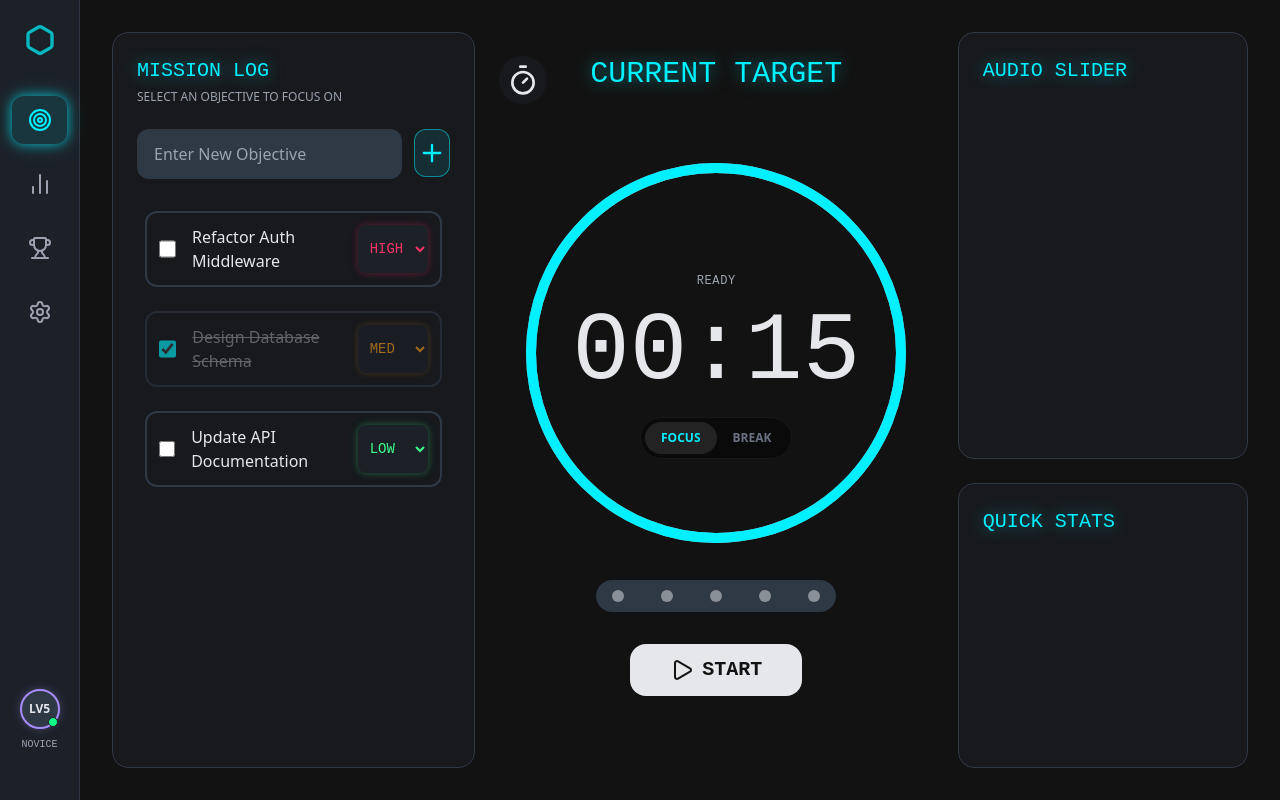
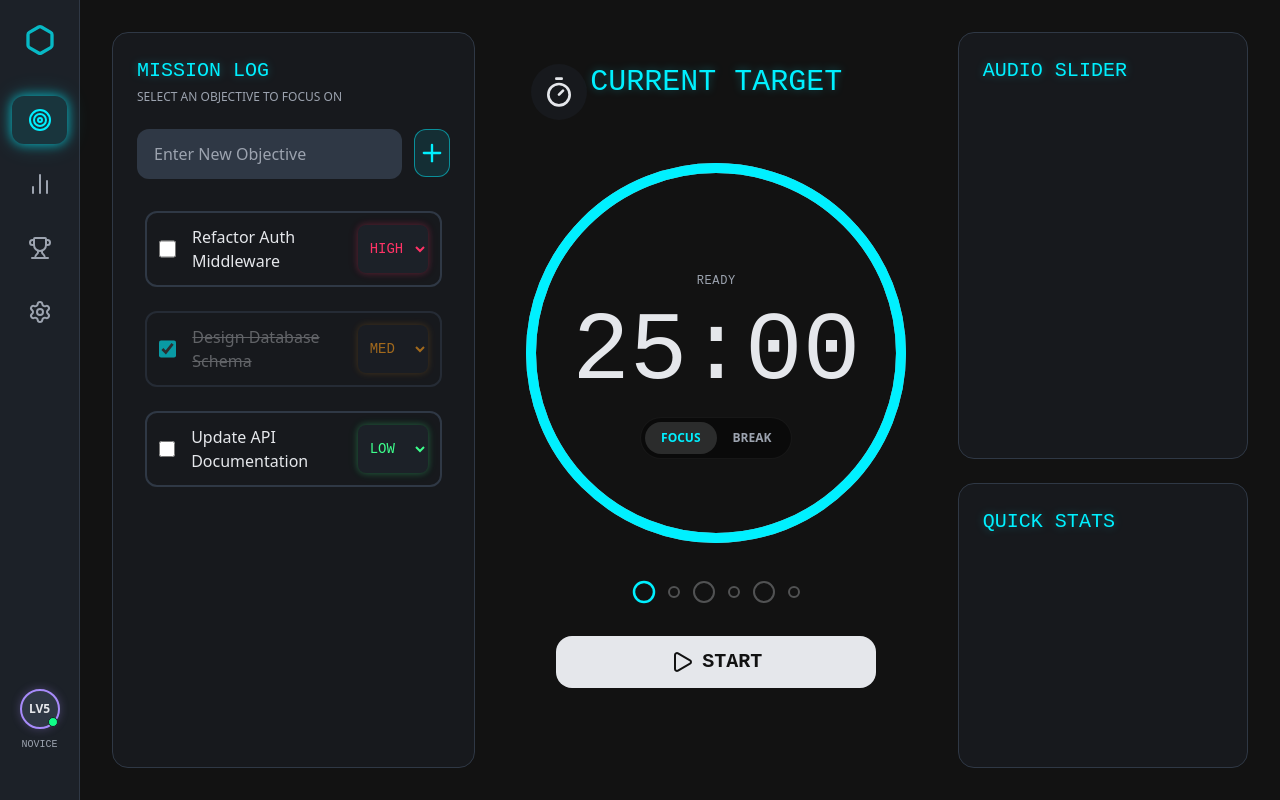
Before and after one commit to matthewhaines12/zero-scroll, a React (Vite) app: page / in a window 1280 px wide. Built offline with nearby package versions, Linux system fonts and the light colour scheme.

Commit message:
Major improvements in timer functionality and display

```diff
--- a/src/components/timer/FocusTimer.jsx
+++ b/src/components/timer/FocusTimer.jsx
@@ -7,25 +7,32 @@ import { useTaskContext } from '../../context/TaskContext';
 import { useTimerControl } from '../../context/TimerContext';
 import { useModeContext } from '../../context/ModeContext';
 import { useSettingsContext } from '../../context/SettingsContext';
-import {
-  PRIORITY_COLORS,
-  TIMER_LENGTH,
-  MODES,
-} from '../../services/utils/constants';
+import { PRIORITY_COLORS, MODES } from '../../services/utils/constants';
 import { useState } from 'react';
 
 const FocusTimer = () => {
-  const { isRunning, hasStarted, start, pause, reset } = useTimerControl();
+  const {
+    isRunning,
+    hasStarted,
+    userStartedRef,
+    start,
+    pause,
+    handleTimerReset,
+    handleEndMode,
+  } = useTimerControl();
   const { activeTask } = useTaskContext();
-  const { mode, setMode } = useModeContext();
+  const { mode } = useModeContext();
   const { timerSettings } = useSettingsContext();
   const [showSettings, setShowSettings] = useState(false);
+
+  const repeatCount = parseInt(timerSettings.REPEAT.value);
 
   const handleToggle = () => {
     if (isRunning) {
       pause();
     } else if (!hasStarted) {
       start(timerSettings[mode].value);
+      userStartedRef.current = true;
     } else {
       start();
     }
@@ -33,81 +40,96 @@ const FocusTimer = () => {
 
   return (
     <article
-      className={`${MODES[mode]} relative flex flex-col gap-6 items-center w-full p-6 overflow-hidden`}
+      className={`${MODES[mode]} relative flex flex-col items-center w-full p-8 overflow-hidden`}
     >
+      {/* Settings Button */}
       <button
         onClick={() => setShowSettings(true)}
-        className="absolute left-0 hover:opacity-85 cursor-pointer text-text-base bg-surface-1/50 p-2 rounded-full"
+        disabled={isRunning}
+        className="absolute top-8 left-8 hover:opacity-85 cursor-pointer text-text-base bg-surface-1/50 p-3 rounded-full"
       >
         <Timer size={32} />
       </button>
 
+      {/* Settings Modal */}
       <Modal isOpen={showSettings} onClose={() => setShowSettings(false)}>
-        <TimerSettings onClose={() => setShowSettings(false)}></TimerSettings>
+        <TimerSettings onClose={() => setShowSettings(false)} />
       </Modal>
 
-      <header className="flex flex-col items-center mb-6 min-h-18">
+      {/* Header */}
+      <header className="flex flex-col items-center mb-8 min-h-20">
         <h2 className="font-timer text-neon-focus text-3xl uppercase drop-shadow-neon-focus break:text-neon-break break:drop-shadow-neon-break">
           Current Target
         </h2>
-
-        <p className="text-lg text-text-base/90 mt-1 flex items-center gap-2">
         {activeTask && (
-            <>
+          <p className="text-lg text-text-base/90 mt-2 flex items-center gap-2">
             <CircleSmall
-                className={`shrink-0 rounded-full ${
-                  PRIORITY_COLORS[activeTask?.priority]
+              className={`opacity-80 shrink-0 rounded-full ${
+                PRIORITY_COLORS[activeTask.priority]
               }`}
               size={20}
             />
-              {activeTask?.title}
-            </>
+            {activeTask.title}
+          </p>
         )}
-        </p>
       </header>
-      <div className="relative flex items-center justify-center w-[380px] h-[380px] ">
-        <div className="absolute inset-0 flex flex-col gap-4 items-center justify-center ">
+
+      {/* Timer Display */}
+      <div className="relative flex items-center justify-center w-[380px] h-[380px]">
+        <div className="absolute inset-0 flex flex-col gap-4 items-center justify-center">
           <p className="font-timer tracking-wider text-text-muted text-xs select-none">
-            {isRunning ? 'FLOW STATE' : 'READY'}
+            {isRunning
+              ? mode === 'FOCUS'
+                ? 'FLOW STATE'
+                : mode === 'BREAK'
+                ? 'BREAK TIME'
+                : mode === 'RECOVER'
+                ? 'RECOVER TIMER'
+                : 'SESSION'
+              : 'READY'}
           </p>
 
           <TimerDisplay />
 
+          {/* Mode Indicator */}
           <div className="flex p-1 bg-black/40 rounded-full border border-white/5">
-            <button
-              onClick={() => setMode('FOCUS')}
-              className={`px-4 py-2 text-xs font-bold rounded-full cursor-pointer
-              ${
+            <p
+              className={`px-4 py-2 text-xs font-semibold rounded-full select-none ${
                 mode === 'FOCUS'
-                  ? 'bg-white/10 text-neon-focus'
-                  : 'text-gray-500 hover:text-text-base'
-              }
-              `}
+                  ? 'bg-text-base/15 text-neon-focus'
+                  : 'text-text-muted'
+              }`}
             >
               FOCUS
-            </button>
-            <button
-              onClick={() => setMode('BREAK')}
-              className={`px-4 py-2 text-xs font-bold rounded-full cursor-pointer
-                ${
-                  mode === 'BREAK'
-                    ? 'bg-white/10 text-neon-break'
-                    : 'text-gray-500 hover:text-text-base'
-                }
-                `}
+            </p>
+            <p
+              className={`px-4 py-2 text-xs font-semibold rounded-full select-none ${
+                mode === 'BREAK' || mode === 'RECOVER'
+                  ? 'bg-text-base/15 text-neon-break'
+                  : 'text-text-muted'
+              }`}
             >
               BREAK
-            </button>
+            </p>
           </div>
         </div>
       </div>
 
-      <SessionDisplay isRunning={isRunning} mode={mode} />
-      <div className="mt-2 flex flex-col gap-8">
+      {/* Session Display */}
+      <div className="mt-6">
+        <SessionDisplay
+          isRunning={isRunning}
+          mode={mode}
+          repeatCount={repeatCount}
+        />
+      </div>
+
+      {/* Control Buttons */}
+      <div className="mt-8 flex flex-col gap-6 w-full max-w-xs">
         <button
           type="button"
           onClick={handleToggle}
-          className={`inline-flex items-center justify-center gap-2 px-10 py-3 rounded-2xl text-xl font-timer uppercase font-bold hover:opacity-85 cursor-pointer ${
+          className={`w-full inline-flex items-center justify-center gap-2 px-10 py-3 rounded-2xl text-xl font-timer uppercase font-bold hover:opacity-85 cursor-pointer transition-opacity ${
             isRunning
               ? 'bg-surface-1 border border-neon-focus text-neon-focus break:border-neon-break break:text-neon-break'
               : 'bg-text-base text-primary-dark'
@@ -118,12 +140,20 @@ const FocusTimer = () => {
         </button>
 
         {!isRunning && hasStarted && (
+          <div className="flex gap-3 w-full">
             <button
-            onClick={() => reset()}
-            className="bg-surface-1 border border-text-base py-3 rounded-2xl font-bold cursor-pointer hover:opacity-85"
+              onClick={() => handleEndMode()}
+              className="flex-1 bg-surface-1 border border-text-base py-3 rounded-2xl font-bold cursor-pointer hover:opacity-85 transition-opacity"
             >
-            RESET
+              END {mode}
             </button>
+            <button
+              onClick={() => handleTimerReset()}
+              className="flex-1 bg-surface-1 border border-red-500 text-red-500 py-3 rounded-2xl font-bold cursor-pointer hover:opacity-85 transition-opacity"
+            >
+              QUIT
+            </button>
+          </div>
         )}
       </div>
     </article>
--- a/src/components/timer/SessionDisplay.jsx
+++ b/src/components/timer/SessionDisplay.jsx
@@ -1,13 +1,87 @@
-import { CheckCircle2 } from 'lucide-react';
+import { useSessionContext } from '../../context/SessionContext';
+import { CheckCircle2, Circle } from 'lucide-react';
 
-const SLOTS = 5;
+const SessionDisplay = ({ isRunning, mode, repeatCount }) => {
+  const { completedFocusSessions, currentCycle } = useSessionContext();
 
-const SessionDisplay = ({ isRunning, mode }) => {
   return (
-    <div className="flex items-center justify-between px-4 h-8 w-60 bg-surface-2 rounded-full">
-      {Array.from({ length: SLOTS }, (_, i) => (
-        <p key={i} className="w-3 h-3 bg-text-base/50 rounded-full"></p>
-      ))}
+    <div className="flex items-center gap-3">
+      {Array.from({ length: repeatCount * 2 }, (_, i) => {
+        const isFocusSlot = i % 2 === 0;
+        const focusIndex = Math.floor(i / 2);
+        const isFocusCompleted =
+          isFocusSlot && focusIndex < completedFocusSessions;
+        const isBreakCompleted =
+          !isFocusSlot && focusIndex < completedFocusSessions;
+
+        // Calculate if this slot is currently active
+        const isCurrent =
+          i === currentCycle * 2 - 2 || i === currentCycle * 2 - 1;
+        const isActiveFocus = isCurrent && isFocusSlot && mode === 'FOCUS';
+        const isActiveBreak =
+          isCurrent && !isFocusSlot && (mode === 'BREAK' || mode === 'RECOVER');
+
+        // Completed focus - show checkmark with blue
+        if (isFocusCompleted) {
+          return (
+            <div key={i} className="relative">
+              <CheckCircle2
+                size={24}
+                className="text-neon-focus drop-shadow-[0_0_8px_rgba(0,240,255,0.6)]"
+                strokeWidth={2.5}
+              />
+            </div>
+          );
+        }
+
+        // Completed break - show filled green dot
+        if (isBreakCompleted) {
+          return (
+            <div key={i} className="relative">
+              <div className="w-3 h-3 rounded-full bg-neon-break shadow-[0_0_8px_rgba(16,255,136,0.6)]" />
+            </div>
+          );
+        }
+
+        // Active focus session - show pulsing blue outline
+        if (isActiveFocus) {
+          return (
+            <div key={i} className="relative">
+              <Circle
+                size={24}
+                className={`text-neon-focus ${
+                  isRunning ? 'animate-pulse' : ''
+                }`}
+                strokeWidth={2.5}
+              />
+            </div>
+          );
+        }
+
+        // Active break session - show pulsing green ring
+        if (isActiveBreak) {
+          return (
+            <div key={i} className="relative">
+              <div
+                className={`w-2 h-2 rounded-full border-2 border-neon-break ${
+                  isRunning ? 'animate-pulse' : ''
+                }`}
+              />
+            </div>
+          );
+        }
+
+        // Upcoming sessions - show muted outline
+        return (
+          <div key={i} className="relative">
+            {isFocusSlot ? (
+              <Circle size={24} className="text-text-base/30" strokeWidth={2} />
+            ) : (
+              <div className="w-3 h-3 rounded-full border-2 border-text-base/30" />
+            )}
+          </div>
+        );
+      })}
     </div>
   );
 };
--- a/src/components/timer/TimerDisplay.jsx
+++ b/src/components/timer/TimerDisplay.jsx
@@ -1,10 +1,9 @@
 import { useTimerState } from '../../context/TimerContext';
-import { TIMER_LENGTH } from '../../services/utils/constants';
 
 const TimerDisplay = () => {
-  const { remaining } = useTimerState();
+  const { remaining, totalDuration } = useTimerState();
 
-  const totalTime = TIMER_LENGTH;
+  const totalTime = totalDuration;
   const size = 380;
   const strokeWidth = 10;
   const radius = (size - strokeWidth) / 2;
--- a/src/components/timer/TimerSettings.jsx
+++ b/src/components/timer/TimerSettings.jsx
@@ -6,9 +6,6 @@ const TimerSettings = ({ onClose }) => {
 
   const handleApplySettings = (e) => {
     e.preventDefault();
-
-    console.log('submit clicked');
-    console.log(timerSettings);
     onClose();
   };
 
@@ -66,7 +63,7 @@ const TimerSettings = ({ onClose }) => {
         <div className="flex justify-between mt-6">
           <button
             onClick={() => onClose()}
-            className="bg-primary-dark uppercase text-sm font-bold self-center px-4 py-2 rounded-2xl hover:opacity-85 cursor-pointer"
+            className="bg-surface-1 uppercase text-sm font-bold self-center px-4 py-2 rounded-2xl hover:opacity-85 cursor-pointer"
           >
             Cancel
           </button>
--- a/src/context/SessionContext.jsx
+++ b/src/context/SessionContext.jsx
@@ -1,22 +1,45 @@
-// import { createContext, use, useState } from 'react';
+import { createContext, use, useState, useCallback } from 'react';
 
-// const SessionContext = createContext(null);
+const SessionContext = createContext(null);
 
-// export const SessionProvider = ({ children }) => {
-//   // Mock Data
-//   const [session, setSession] = useState();
+export const SessionProvider = ({ children }) => {
+  const [completedFocusSessions, setCompletedFocusSessions] = useState(0);
+  const [currentCycle, setCurrentCycle] = useState(1); // Which focus cycle 1 - 4 (Repeat)
 
-//   return (
-//     <SessionContext value={{ session, setSession }}>{children}</SessionContext>
-//   );
-// };
+  const completeFocusSession = useCallback(() => {
+    setCompletedFocusSessions((prev) => prev + 1);
+  }, []);
 
-// export const useSessionContext = () => {
-//   const context = use(TaskContext);
+  const nextCycle = useCallback(() => {
+    setCurrentCycle((prev) => prev + 1);
+  }, []);
 
-//   if (!context) {
-//     throw new Error('useTaskContext must be used within TimerProvider');
-//   }
+  const resetCycle = useCallback(() => {
+    setCompletedFocusSessions(0);
+    setCurrentCycle(1);
+  }, []);
 
-//   return context;
-// };
+  return (
+    <SessionContext
+      value={{
+        completedFocusSessions,
+        currentCycle,
+        completeFocusSession,
+        nextCycle,
+        resetCycle,
+      }}
+    >
+      {children}
+    </SessionContext>
+  );
+};
+
+export const useSessionContext = () => {
+  const context = use(SessionContext);
+
+  if (!context) {
+    throw new Error('useSessionContext must be used within SessionProvider');
+  }
+
+  return context;
+};
--- a/src/context/TimerContext.jsx
+++ b/src/context/TimerContext.jsx
@@ -1,21 +1,135 @@
-import { createContext, use, useMemo } from 'react';
+import {
+  createContext,
+  use,
+  useMemo,
+  useCallback,
+  useEffect,
+  useRef,
+} from 'react';
 import { useTimer } from '../hooks/useTimer';
+import { useModeContext } from './ModeContext';
+import { useSettingsContext } from './SettingsContext';
+import { useSessionContext } from './SessionContext';
 
 // Separate contexts for control (rarely changes) and state (changes every second)
 const TimerControlContext = createContext(null);
 const TimerStateContext = createContext(null);
 
 export const TimerProvider = ({ children }) => {
-  const { remaining, isRunning, hasStarted, start, pause, reset } = useTimer();
+  const userStartedRef = useRef(false);
+  const { mode, setMode } = useModeContext();
+  const { timerSettings } = useSettingsContext();
+  const { currentCycle, completeFocusSession, nextCycle, resetCycle } =
+    useSessionContext();
+
+  const getDuration = () => {
+    switch (mode) {
+      case 'FOCUS':
+        return parseInt(timerSettings[mode].value) * 60;
+
+      case 'BREAK':
+        return parseInt(timerSettings[mode].value) * 60;
+
+      case 'RECOVER':
+        return parseInt(timerSettings[mode].value) * 60;
+
+      default:
+        return parseInt(timerSettings.FOCUS.value) * 60;
+    }
+  };
+
+  const duration = getDuration();
+
+  // Transition when timer completes
+  const handleTimerComplete = useCallback(() => {
+    const repeatCount = parseInt(timerSettings.REPEAT.value);
+
+    if (mode === 'FOCUS') {
+      completeFocusSession();
+
+      if (currentCycle >= repeatCount) {
+        setMode('RECOVER');
+      } else {
+        setMode('BREAK');
+      }
+    } else if (mode === 'BREAK') {
+      nextCycle();
+      setMode('FOCUS');
+    } else if (mode === 'RECOVER') {
+      handleTimerReset();
+    }
+  }, [
+    mode,
+    currentCycle,
+    timerSettings,
+    completeFocusSession,
+    nextCycle,
+    resetCycle,
+    setMode,
+  ]);
+
+  // Auto start next mode when timer is running
+  useEffect(() => {
+    if (!userStartedRef.current) return;
+
+    let timerId;
+    if (!hasStarted && !isRunning && mode) {
+      timerId = setTimeout(() => {
+        start(parseInt(timerSettings[mode].value));
+      }, 1000); // 1 second delay when transitioning
+    }
+    // Return a cleanup function
+    return () => {
+      clearTimeout(timerId);
+    };
+  }, [mode]);
+
+  const {
+    remaining,
+    totalDuration,
+    isRunning,
+    hasStarted,
+    start,
+    pause,
+    reset,
+  } = useTimer(duration, handleTimerComplete);
+
+  const handleTimerReset = useCallback(() => {
+    reset();
+    resetCycle();
+    setMode('FOCUS');
+    userStartedRef.current = false;
+  }, [resetCycle, reset]);
+
+  const handleEndMode = useCallback(() => {
+    reset();
+    handleTimerComplete();
+  }, [reset, handleTimerComplete]);
 
   // Control context only updates when isRunning or functions change
   const controlValue = useMemo(
-    () => ({ isRunning, hasStarted, start, pause, reset }),
-    [isRunning, hasStarted, start, pause, reset]
+    () => ({
+      isRunning,
+      hasStarted,
+      userStartedRef,
+      start,
+      pause,
+      handleTimerReset,
+      handleEndMode,
+    }),
+    [
+      isRunning,
+      hasStarted,
+      userStartedRef,
+      start,
+      pause,
+      handleTimerReset,
+      handleEndMode,
+    ]
   );
 
   // State context only contains remaining time
-  const stateValue = { remaining };
+  const stateValue = { remaining, totalDuration };
 
   return (
     <TimerControlContext value={controlValue}>
@@ -35,7 +149,7 @@ export const useTimerControl = () => {
   return context;
 };
 
-// Hook for components that need the time value (remaining)
+// Hook for components that need the time value (remaining, totalDuration)
 export const useTimerState = () => {
   const context = use(TimerStateContext);
 
--- a/src/hooks/useTimer.js
+++ b/src/hooks/useTimer.js
@@ -1,9 +1,9 @@
 import { useEffect, useState, useRef, useCallback } from 'react';
-import { TIMER_LENGTH } from '../services/utils/constants';
 
-export const useTimer = () => {
+export const useTimer = (initialDuration, onComplete) => {
   const workerRef = useRef(null);
-  const [remaining, setRemaining] = useState(TIMER_LENGTH);
+  const [remaining, setRemaining] = useState(initialDuration);
+  const [totalDuration, setTotalDuration] = useState(initialDuration);
   const [isRunning, setIsRunning] = useState(false);
   const [hasStarted, setHasStarted] = useState(false);
 
@@ -20,29 +20,36 @@ export const useTimer = () => {
       }
 
       if (event.data.done) {
-        setRemaining(TIMER_LENGTH);
         setIsRunning(false);
         setHasStarted(false);
+        onComplete?.(); // call the completion callback
       }
     };
 
     return () => {
       workerRef.current?.terminate(); // If current worker exists, clear on unmount
     };
-  }, []);
+  }, [onComplete]);
+
+  // Update timer when duration changes (mode)
 
   // Avoid creating a new function every render
   const start = useCallback((duration) => {
     setIsRunning(true);
 
     if (duration !== undefined) {
-      duration *= 60;
+      const durationInSeconds = parseInt(duration) * 60;
+      setTotalDuration(durationInSeconds);
       setHasStarted(true);
+      workerRef.current?.postMessage({
+        type: 'START',
+        duration: durationInSeconds,
+      });
+    } else {
+      workerRef.current?.postMessage({
+        type: 'START',
+      });
     }
-
-    workerRef.current?.postMessage(
-      duration !== undefined ? { type: 'START', duration } : { type: 'START' }
-    );
   }, []);
 
   const pause = useCallback(() => {
@@ -53,12 +60,14 @@ export const useTimer = () => {
   const reset = useCallback(() => {
     setIsRunning(false);
     setHasStarted(false);
-    setRemaining(TIMER_LENGTH);
+    setRemaining(totalDuration);
+    setTotalDuration(totalDuration);
     workerRef.current?.postMessage({ type: 'RESET' });
-  }, []);
+  }, [totalDuration]);
 
   return {
     remaining,
+    totalDuration,
     isRunning,
     hasStarted,
     start,
--- a/src/services/utils/constants.js
+++ b/src/services/utils/constants.js
@@ -2,12 +2,6 @@ export const PRIORITY_COLORS = {
   LOW: 'text-priority-low shadow-neon-glow-low',
   MED: 'text-priority-medium shadow-neon-glow-medium',
   HIGH: 'text-priority-high shadow-neon-glow-high',
-};
-
-export const TIMER_MODES = {
-  FOCUS: 'focus',
-  SHORT_BREAK: 'short-break',
-  LONG_BREAK: 'long-break',
 };
 
 export const TIMER_LENGTH = 15;
@@ -15,11 +9,12 @@ export const TIMER_LENGTH = 15;
 export const DEFAULT_TIMER_SETTINGS = {
   FOCUS: { value: '25', unit: 'mins' },
   BREAK: { value: '5', unit: 'mins' },
-  REPEAT: { value: '4', unit: 'times' },
+  REPEAT: { value: '3', unit: 'times' },
   RECOVER: { value: '30', unit: 'mins' },
 };
 
 export const MODES = {
   FOCUS: 'focus',
   BREAK: 'break',
+  RECOVER: 'break',
 };
--- a/src/styles/index.css
+++ b/src/styles/index.css
@@ -46,12 +46,12 @@
     0 0 12px rgba(61, 255, 140, 0.1);
 
   /* Drop Shadows - Focus */
-  --drop-shadow-neon-focus: 0 0 8px rgb(0 240 255 / 0.5);
-  --drop-shadow-neon-focus-strong: 0 0 12px rgb(0 240 255 / 0.7);
+  --drop-shadow-neon-focus: 0 0 4px rgb(0 240 255 / 0.3);
+  --drop-shadow-neon-focus-strong: 0 0 6px rgb(0 240 255 / 0.5);
 
   /* Drop Shadows - Break */
-  --drop-shadow-neon-break: 0 0 8px rgb(16 255 136 / 0.7);
-  --drop-shadow-neon-break-strong: 0 0 12px rgb(16 255 136 / 0.9);
+  --drop-shadow-neon-break: 0 0 4px rgb(16 255 136 / 0.4);
+  --drop-shadow-neon-break-strong: 0 0 6px rgb(16 255 136 / 0.6);
 }
 
 /* Focus or Break Modes */
```
Also changed, not shown: src/App.jsx (+5 -2 lines). Lines whose indentation alone changed are shown as unchanged.
